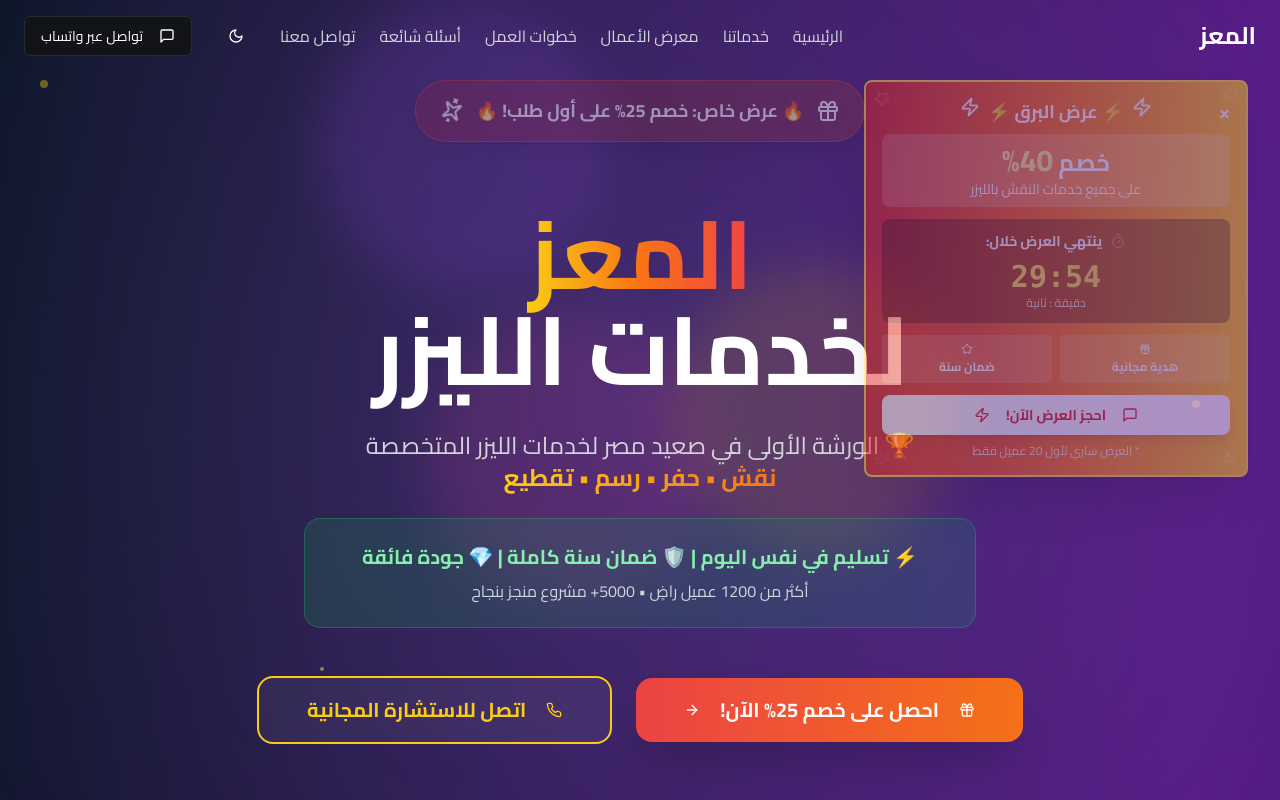
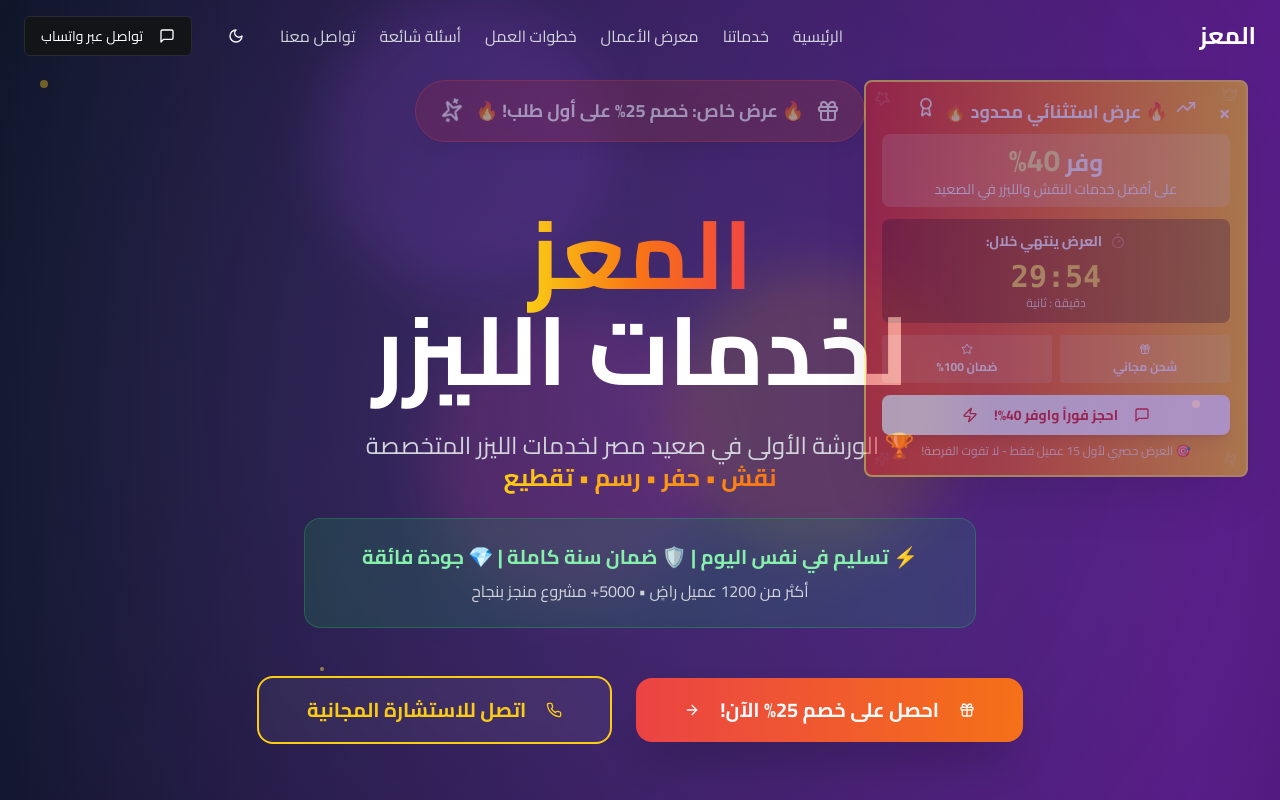
Before and after one commit to Jokermedoo/laser-craft-maestro, a React (Vite) app: page / in a window 1280 px wide. Shown: the top 800 px of the page. Built offline with nearby package versions, Linux system fonts and the light colour scheme.

Commit message:
Add alternative for paid ads
Implement a feature to replace paid ads.

```diff
--- a/src/components/marketing/FlashOfferBanner.tsx
+++ b/src/components/marketing/FlashOfferBanner.tsx
@@ -2,7 +2,7 @@
 import React, { useState, useEffect } from 'react';
 import { Card, CardContent } from '@/components/ui/card';
 import { Button } from '@/components/ui/button';
-import { Timer, Zap, Gift, Star, MessageSquare, Crown, Sparkles } from 'lucide-react';
+import { Timer, Zap, Gift, Star, MessageSquare, Crown, Sparkles, TrendingUp, Award } from 'lucide-react';
 
 interface FlashOfferBannerProps {
   whatsappNumber: string;
@@ -65,16 +65,16 @@ const FlashOfferBanner = ({ whatsappNumber }: FlashOfferBannerProps) => {
             {/* Flash offer header */}
             <div className="text-center mb-3">
               <div className="flex items-center justify-center space-x-2 rtl:space-x-reverse mb-2">
-                <Zap className="h-5 w-5 text-white animate-bounce" />
-                <h3 className="text-lg font-bold text-white">⚡ عرض البرق ⚡</h3>
-                <Zap className="h-5 w-5 text-white animate-bounce" />
+                <TrendingUp className="h-5 w-5 text-white animate-bounce" />
+                <h3 className="text-lg font-bold text-white">🔥 عرض استثنائي محدود 🔥</h3>
+                <Award className="h-5 w-5 text-white animate-bounce" />
               </div>
 
               <div className="bg-white/20 backdrop-blur-sm rounded-lg p-2 mb-2">
                 <p className="text-2xl font-bold text-white">
-                  خصم <span className="text-yellow-200 text-3xl">40%</span>
+                  وفر <span className="text-yellow-200 text-3xl">40%</span>
                 </p>
-                <p className="text-sm text-white">على جميع خدمات النقش بالليزر</p>
+                <p className="text-sm text-white">على أفضل خدمات النقش والليزر في الصعيد</p>
               </div>
             </div>
 
@@ -82,7 +82,7 @@ const FlashOfferBanner = ({ whatsappNumber }: FlashOfferBannerProps) => {
             <div className="bg-black/30 backdrop-blur-sm rounded-lg p-3 mb-3">
               <div className="flex items-center justify-center space-x-2 rtl:space-x-reverse mb-2">
                 <Timer className="h-4 w-4 text-red-300 animate-pulse" />
-                <span className="text-white text-sm font-bold">ينتهي العرض خلال:</span>
+                <span className="text-white text-sm font-bold">العرض ينتهي خلال:</span>
               </div>
 
               <div className="text-center">
@@ -97,11 +97,11 @@ const FlashOfferBanner = ({ whatsappNumber }: FlashOfferBannerProps) => {
             <div className="grid grid-cols-2 gap-2 mb-3 text-xs">
               <div className="bg-white/15 rounded p-2 text-center">
                 <Gift className="h-3 w-3 text-white mx-auto mb-1" />
-                <span className="text-white font-bold">هدية مجانية</span>
+                <span className="text-white font-bold">شحن مجاني</span>
               </div>
               <div className="bg-white/15 rounded p-2 text-center">
                 <Star className="h-3 w-3 text-white mx-auto mb-1" />
-                <span className="text-white font-bold">ضمان سنة</span>
+                <span className="text-white font-bold">ضمان 100%</span>
               </div>
             </div>
 
@@ -110,15 +110,15 @@ const FlashOfferBanner = ({ whatsappNumber }: FlashOfferBannerProps) => {
               asChild
               className="w-full bg-white text-red-600 hover:bg-gray-100 font-bold text-sm py-2 rounded-lg shadow-lg transform hover:scale-105 transition-all duration-200"
             >
-              <a href={`https://wa.me/${whatsappNumber}?text=🔥 مرحباً، أريد الاستفادة من عرض البرق خصم 40% المحدود لـ30 دقيقة فقط!`} target="_blank">
+              <a href={`https://wa.me/${whatsappNumber}?text=🔥 السلام عليكم، أريد الاستفادة من العرض الاستثنائي المحدود - خصم 40% لمدة نصف ساعة فقط!`} target="_blank">
                 <MessageSquare className="h-4 w-4 ml-2" />
-                احجز العرض الآن!
+                احجز فوراً واوفر 40%!
                 <Zap className="h-4 w-4 mr-2" />
               </a>
             </Button>
 
             <p className="text-center text-xs text-white mt-2 opacity-80">
-              * العرض ساري لأول 20 عميل فقط
+              🎯 العرض حصري لأول 15 عميل فقط - لا تفوت الفرصة!
             </p>
           </div>
         </CardContent>
```
